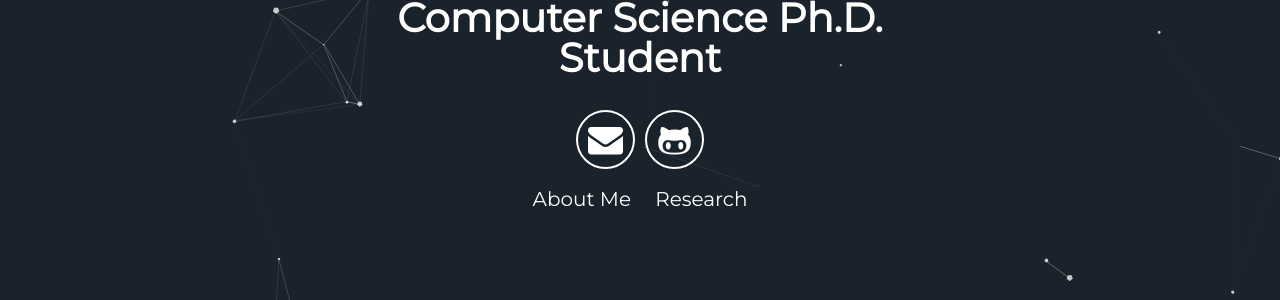
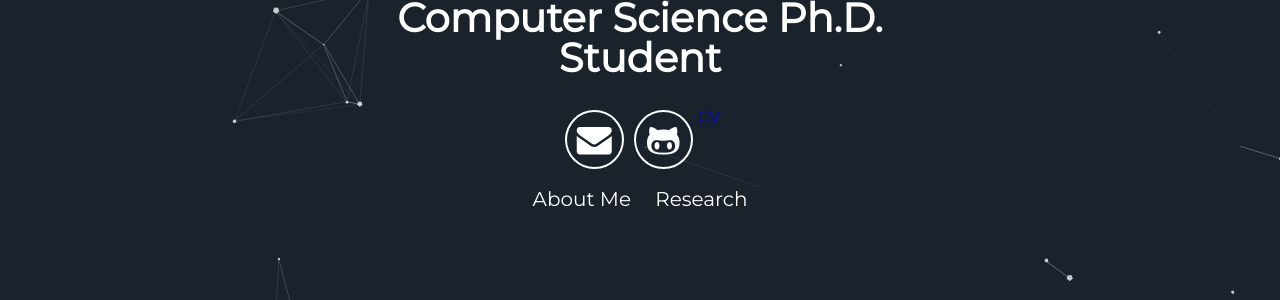
Before and after one commit to imngui/imngui.github.io, a Jekyll site: the page built from index.html, in a window 1280 px wide. Shown: the part 434-734 px from the top of the page. Built offline with Jekyll 4.4.1, drawn with Linux system fonts in a browser that asks for light colours.

Commit message:
Added CV Link

```diff
--- a/_includes/header.html
+++ b/_includes/header.html
@@ -7,6 +7,7 @@
       <div class="header-icons">
         <a aria-label="Send email" href="mailto:ingui2@illinois.edu" rel="nofollow"><i class="icon fa fa-envelope"></i></a>
         <a aria-label="My Github" target="_blank" href="https://github.com/imngui"><i class="icon fa fa-github-alt" aria-hidden="true"></i></a>
+        <a aria-label="My CV" target="_blank" href="#">CV</a>
       </div>
       <div class="header-links">
         <a class="link" href="#about" data-scroll>About Me</a>
```
